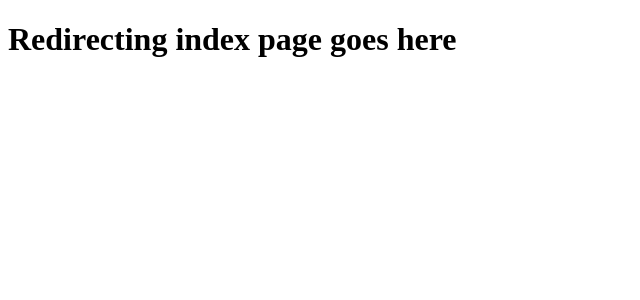
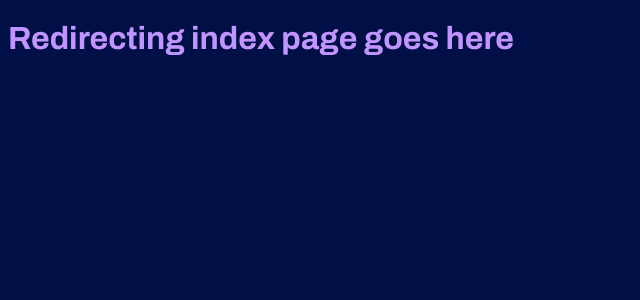
Before and after one commit to somya-kr/OpenSoft-Task, a Next.js app in the folder Frontend/: page / in a window 1280 px wide. Shown: the top 300 px of the page, without its empty margins (0-640 px from the left). Built offline with nearby package versions, Linux system fonts and the light colour scheme.

Commit message:
feat: added basic sass

```diff
--- a/Frontend/package.json
+++ b/Frontend/package.json
@@ -13,6 +13,7 @@
   "devDependencies": {
     "@types/node": "20.11.5",
     "@types/react": "18.2.48",
+    "sass": "^1.70.0",
     "typescript": "^5.3.3"
   }
 }
--- a/Frontend/src/app/layout.tsx
+++ b/Frontend/src/app/layout.tsx
@@ -1,3 +1,10 @@
+import '../styles/global.scss'
+import {Archivo} from 'next/font/google'
+
+const archivo= Archivo({
+  subsets: ['latin'],
+})
+
 export default function RootLayout({
     children,
   }: {
@@ -5,7 +12,7 @@ export default function RootLayout({
   }) {
     return (
       <html lang="en">
-        <body>{children}</body>
+        <body className={archivo.className}>{children}</body>
       </html>
     )
   }
--- /dev/null
+++ b/Frontend/src/styles/global.scss
@@ -0,0 +1,9 @@
+$background-colour: #000f45;
+$secondary-colour: #322f68;
+$accent: #635d8c;
+$primary-colour:#c194ff;
+
+body{
+    background-color: $background-colour;
+    color: $primary-colour;
+}
```
Also changed, not shown: 1 other file (tests, documents, lock files or other folders).
